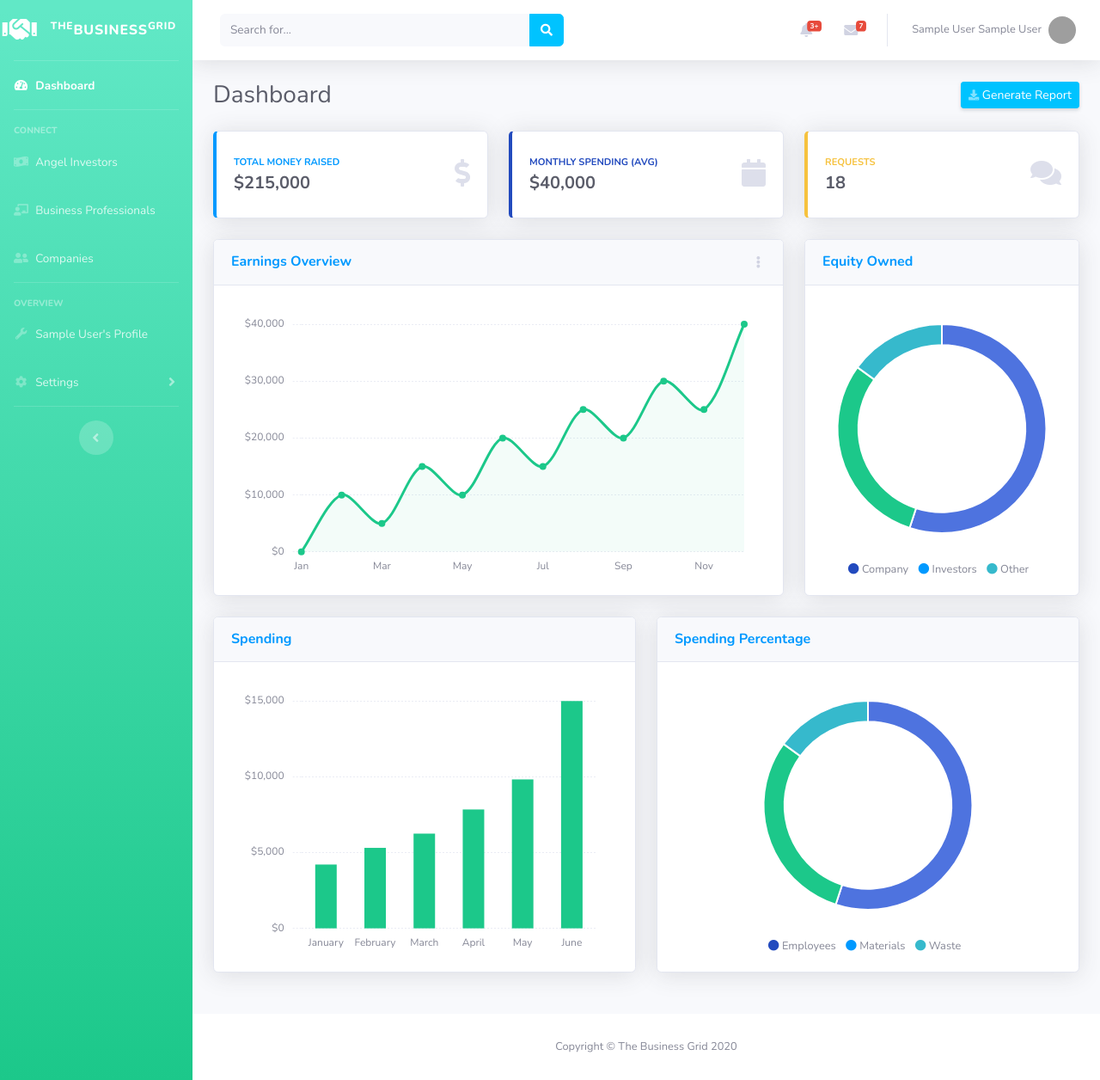
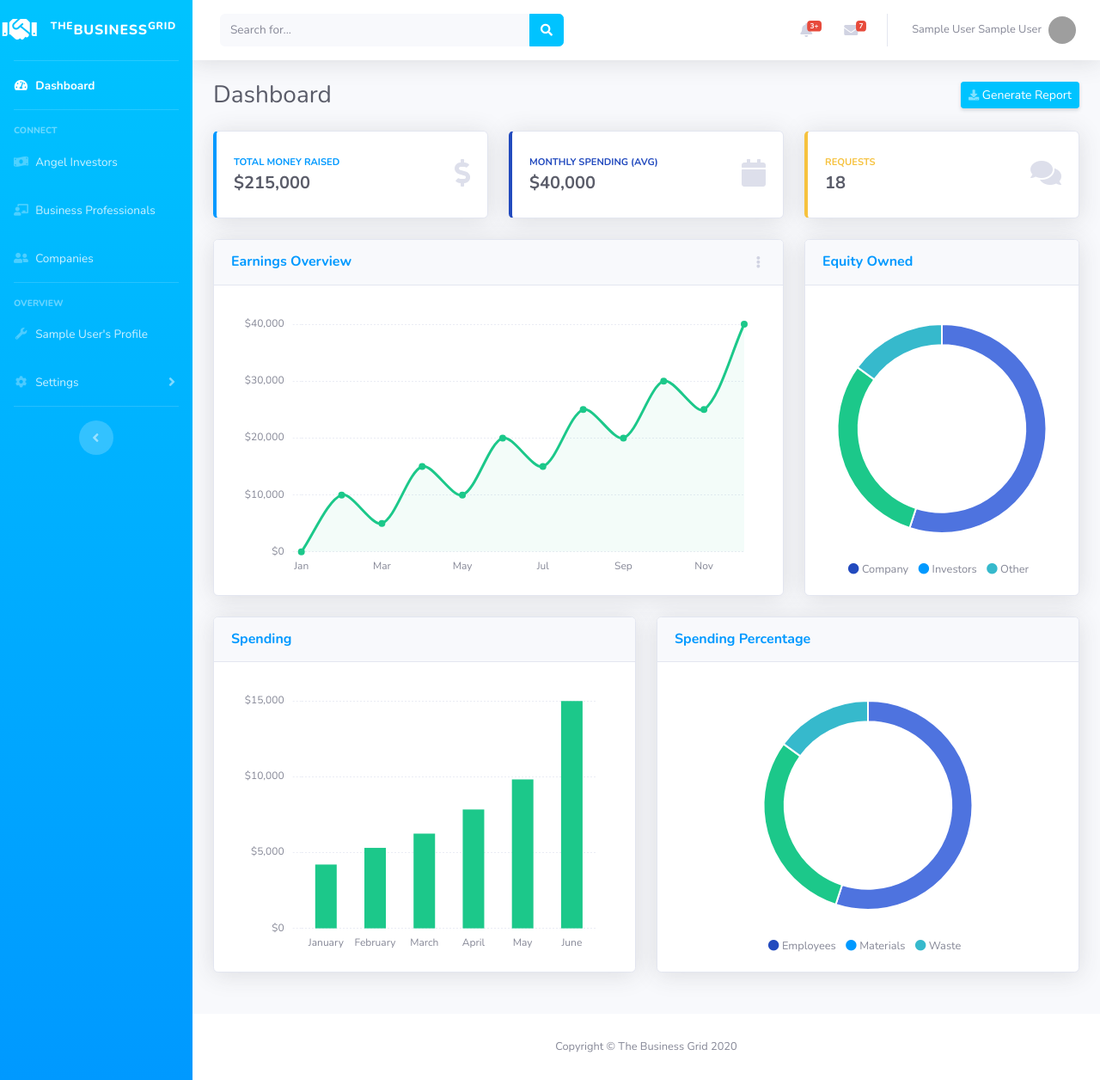
Before and after one commit to pranavjaikumar/business-grid, a PHP site: page /aiDashboard.php in a window 1280 px wide. Shown: the whole page at 86% size. Run offline with PHP 8.4, Linux system fonts and the light colour scheme; the visitor is signed in with stand-in values (Sample User, id 1); grey boxes are pictures that could not be loaded.

Commit message:
Fixed Entire Front End

```diff
--- a/aiDashboard.php
+++ b/aiDashboard.php
@@ -27,16 +27,16 @@ session_start();
 
 <!-- Page Wrapper -->
 <div id="wrapper">
-    <style>
-        .primary-background {
-            background-color: #1cc88a;
-            background-image: linear-gradient(180deg, #61E8C6 1%, #1cc88a 100%);
-            background-size: cover;
-        }
-    </style>
 
     <!-- Sidebar -->
     <ul class="navbar-nav bg-gradient-primary sidebar sidebar-dark accordion primary-background" id="accordionSidebar">
+        <style>
+            .primary-background {
+                background-color: #0099ff;
+                background-image: linear-gradient(180deg, #00c3ff 1%, #0099ff 100%);
+                background-size: cover;
+            }
+        </style>
 
         <!-- Sidebar - Brand -->
         <a class="sidebar-brand d-flex align-items-center justify-content-center" href="AboutUs.html">
```
Also changed, not shown: bpDashboard.php (+7 -7 lines), startupDashboard.php (+7 -7 lines).
